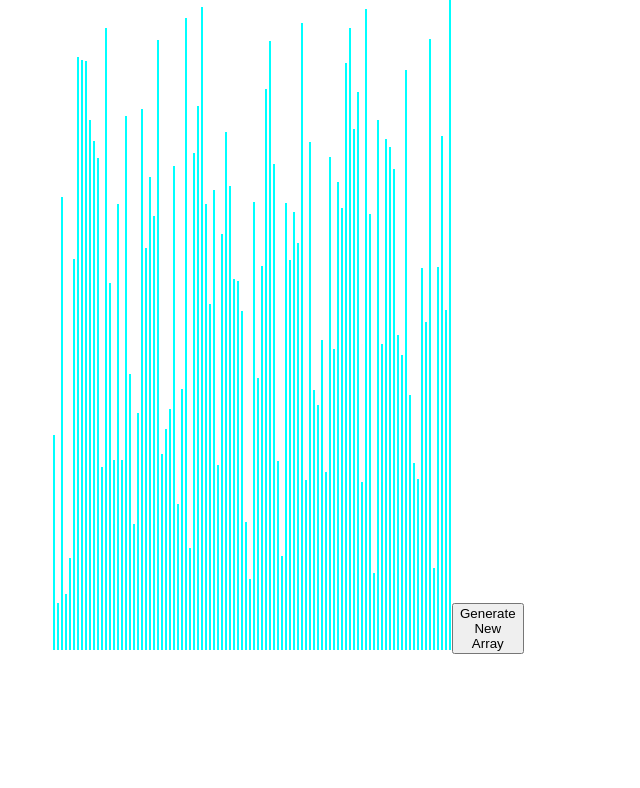
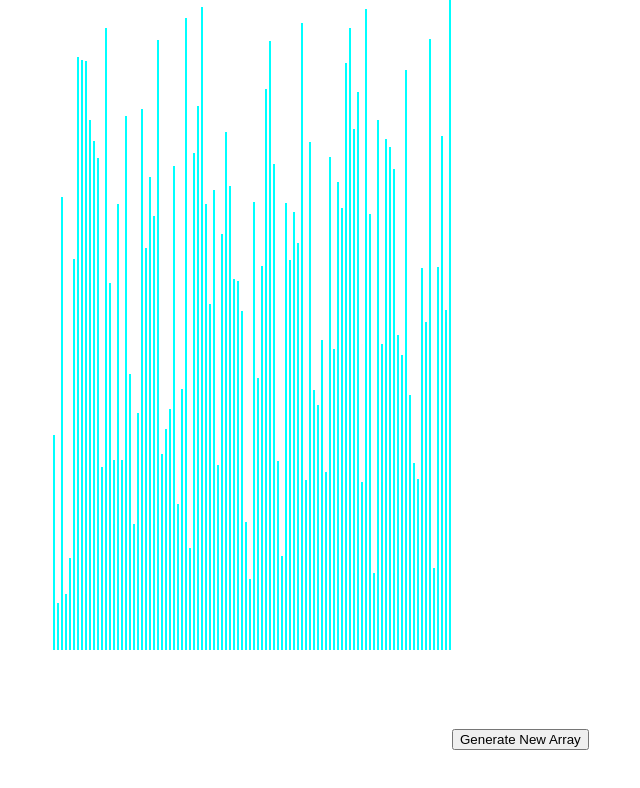
Before and after one commit to Rakeshgsekhar/Visualizer, a React (Create React App) app: page / in a window 1280 px wide. Shown: the top 788 px of the page, without its empty margins (48-688 px from the left). Built offline with nearby package versions, Linux system fonts and the light colour scheme.

Commit message:
visualizer style changes

```diff
--- a/src/visualize/Visualizer.css
+++ b/src/visualize/Visualizer.css
@@ -12,6 +12,6 @@
 }
 
 .btn {
-  position: absolute;
-  bottom: 0;
+  position: fixed;
+  bottom: 50px;
 }
```
